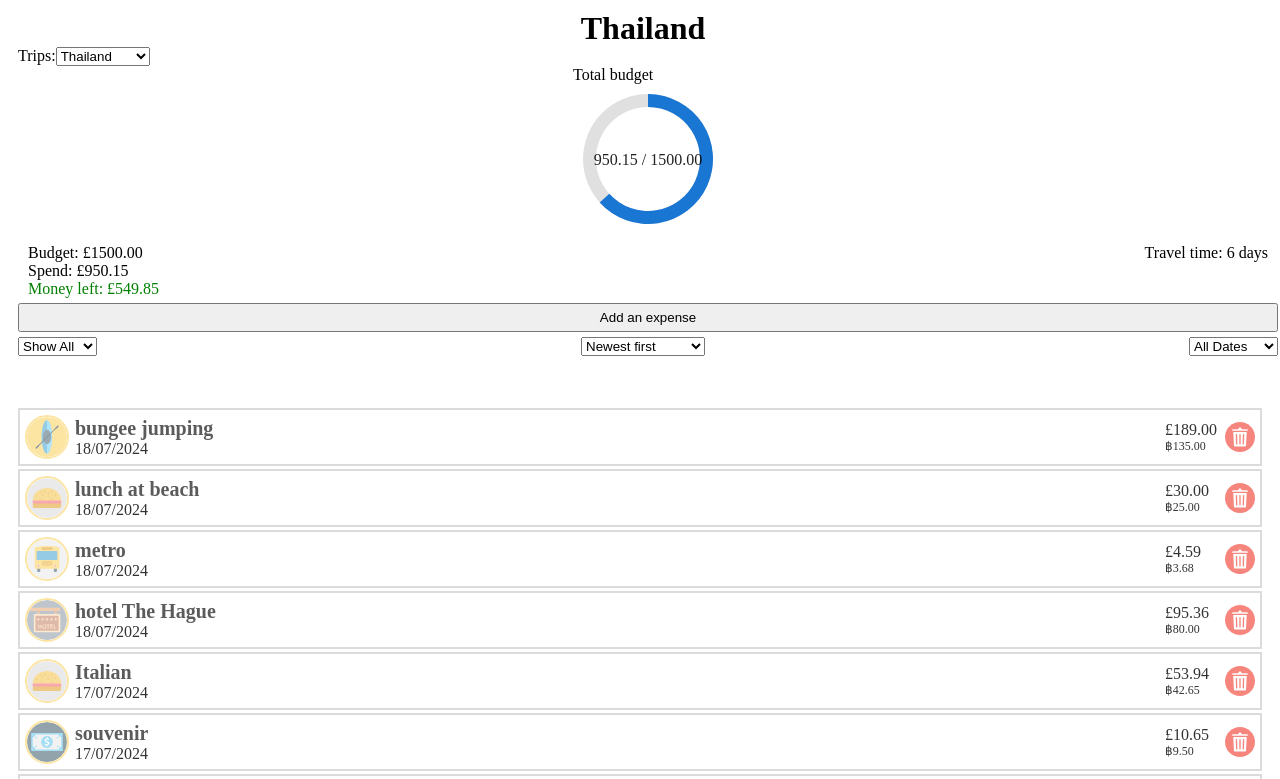
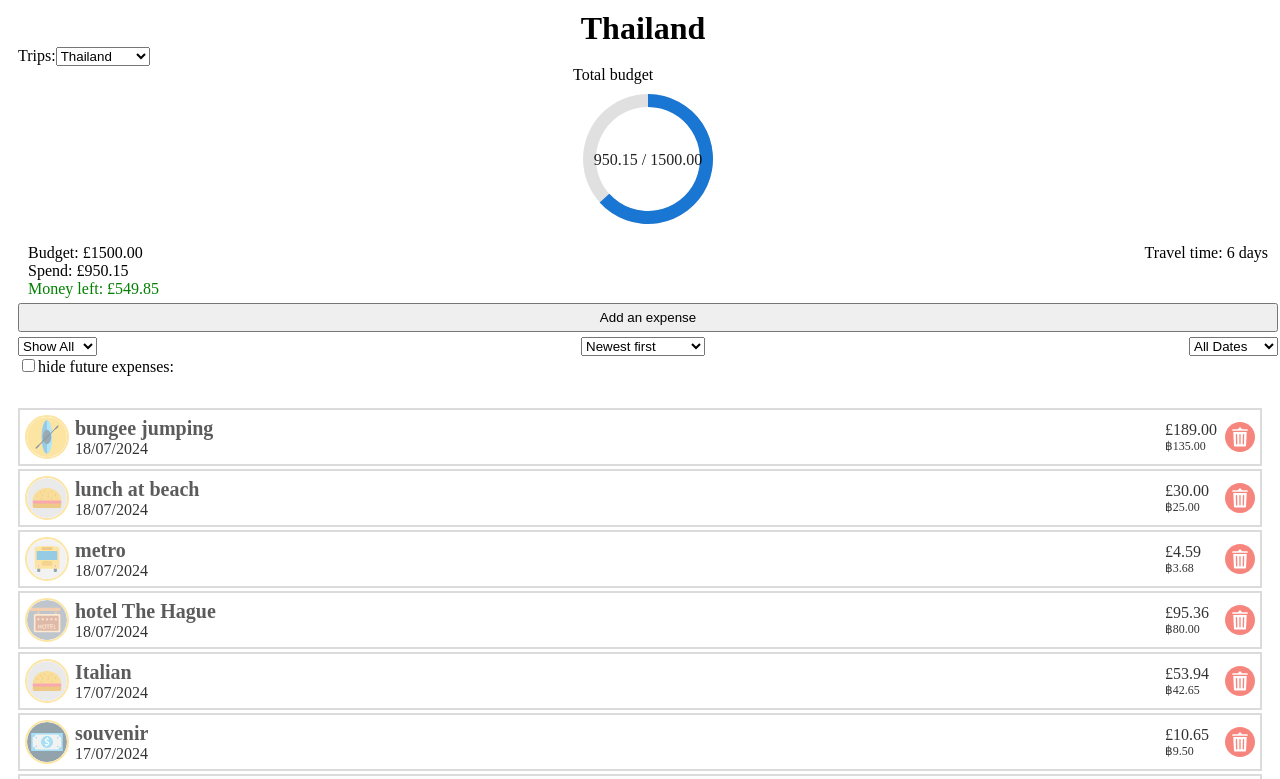
Before and after one commit to russell-gh/travel-tally, a React (Vite) app: page /dashboard in a window 1280 px wide. Shown: the top 779 px of the page. Built offline with nearby package versions, Linux system fonts and the light colour scheme.

Commit message:
checkbox future expenses working

```diff
--- a/fakeExpenseData.json
+++ b/fakeExpenseData.json
@@ -722,7 +722,7 @@
         "splitBill": false
       },
       {
-        "id": "expense_A5rdJ7nS8kJ3fHA25T4gf",
+        "id": "expense_A6rdJ7nS8kJ3fHA25T4gf",
         "amount": {
           "fromValue": 4000,
           "fromCurrency": "EUR",
--- a/src/components/dashboard/ControlsExpenses.jsx
+++ b/src/components/dashboard/ControlsExpenses.jsx
@@ -3,6 +3,7 @@ import Order from "./filter/order";
 import FilterDate from "./filter/FilterDate";
 import ShowFutureExpenses from "./filter/ShowFutureExpenses";
 import dayjs from "dayjs";
+import { includesFutureExpenses } from "../../utils/utilsDates";
 
 const ControlsExpenses = ({
   expenses,
@@ -15,8 +16,7 @@ const ControlsExpenses = ({
   }
   startDate = dayjs(startDate);
   endDate = dayjs(endDate);
-  const stillTravelling =
-    dayjs().isBefore(endDate) && startDate.isBefore(dayjs());
+  const includesFuture = includesFutureExpenses(expenses);
   return (
     <>
       <div className="controlsExpenses">
@@ -27,7 +27,7 @@ const ControlsExpenses = ({
           expensesCategories={expensesCategories}
         />
       </div>
-      {stillTravelling && <ShowFutureExpenses />}
+      {includesFuture && <ShowFutureExpenses />}
     </>
   );
 };
--- a/src/components/dashboard/Dashboard.jsx
+++ b/src/components/dashboard/Dashboard.jsx
@@ -1,5 +1,9 @@
 import { useSelector } from "react-redux";
-import { selectSelectedTripId, selectTrips } from "../../redux/homeSlice";
+import {
+  selectSelectedTripId,
+  selectHideFutureExpenses,
+  selectTrips,
+} from "../../redux/homeSlice";
 import { findItem, getIndex } from "../../utils/utils";
 import Expenses from "./Expenses";
 import Title from "./Title";
@@ -23,6 +27,7 @@ const Dashboard = () => {
   const order = useSelector(selectOrder);
   const filter = useSelector(selectFilter);
   const filterDate = useSelector(selectFilterDate);
+  const hideFutureExpenses = useSelector(selectHideFutureExpenses);
 
   if (!trips || trips.length === 0) {
     return <Message message="Loading.." />;
@@ -36,7 +41,13 @@ const Dashboard = () => {
 
   const expensesCategories = filterCategories(expenses, filter); // filters expenses on activities so daily budget ca be filtered with activities
   let expensesArray = createExpensesArray(expensesCategories, details); //should this be in a useEffect?
-  const filtered = getSortedandFiltered(_expenses, order, filter, filterDate);
+  const filtered = getSortedandFiltered(
+    _expenses,
+    order,
+    filter,
+    filterDate,
+    hideFutureExpenses
+  );
 
   return (
     <div className="dashboard">
--- a/src/components/dashboard/filter/FilterDate.jsx
+++ b/src/components/dashboard/filter/FilterDate.jsx
@@ -1,16 +1,17 @@
-import { useDispatch } from "react-redux";
-import { formEvent } from "../../../redux/homeSlice";
+import { useDispatch, useSelector } from "react-redux";
+import { formEvent, selectHideFutureExpenses } from "../../../redux/homeSlice";
 import FormElement from "../../../reusable-code/FormElement";
 import { getArrayOfValues } from "../../../utils/utils";
 
 const FilterDate = ({ expenses, expensesCategories }) => {
   const dispatch = useDispatch();
+  const hideFutureExpenses = useSelector(selectHideFutureExpenses);
 
   if (!expenses || !expensesCategories) {
     return;
   }
 
-  let arrDates = getArrayOfValues(expenses, "startDate");
+  let arrDates = getArrayOfValues(expenses, "startDate", hideFutureExpenses);
   let arrDatesCategories = getArrayOfValues(expensesCategories, "startDate");
 
   if (!arrDatesCategories) {
--- a/src/components/dashboard/filter/ShowFutureExpenses.jsx
+++ b/src/components/dashboard/filter/ShowFutureExpenses.jsx
@@ -1,12 +1,19 @@
 import FormElement from "../../../reusable-code/FormElement";
+import { toggleHideFutureExpenses } from "../../../redux/homeSlice";
+import { useDispatch } from "react-redux";
 
 const ShowFutureExpenses = () => {
+  const dispatch = useDispatch();
+
   return (
     <>
       <FormElement
         type="checkbox"
-        id="showFutureExpenses"
-        label="show future expenses"
+        id="hideFutureExpenses"
+        label="hide future expenses"
+        callback={(e) => {
+          dispatch(toggleHideFutureExpenses(e.target.checked));
+        }}
       />
     </>
   );
--- a/src/redux/homeSlice.js
+++ b/src/redux/homeSlice.js
@@ -114,6 +114,9 @@ export const homeSlice = createSlice({
         state.trips[indexOf].expenses.push(result);
       }
     },
+    toggleHideFutureExpenses: (state, { payload }) => {
+      state.hideFutureExpenses = payload;
+    },
   },
 });
 
@@ -123,6 +126,7 @@ export const {
   togglePopUp,
   formEvent,
   addExpenseData,
+  toggleHideFutureExpenses,
 } = homeSlice.actions;
 
 export const selectTrips = (state) => state.home.trips;
@@ -138,5 +142,7 @@ export const selectCurrencyRates = (state) => state.home.currencyRates;
 export const selectCurrencyNames = (state) => state.home.currencyNames;
 export const selectHomeCurrency = (state) => state.home.homeCurrency;
 export const selectSelectedTripId = (state) => state.home.selectedTripId;
+export const selectHideFutureExpenses = (state) =>
+  state.home.hideFutureExpenses;
 
 export default homeSlice.reducer;
--- a/src/utils/getSortedandFiltered.js
+++ b/src/utils/getSortedandFiltered.js
@@ -1,6 +1,13 @@
 import { unixToDate } from "./utilsDates";
+import dayjs from "dayjs";
 
-export const getSortedandFiltered = (data, order, filter, filterDate) => {
+export const getSortedandFiltered = (
+  data,
+  order,
+  filter,
+  filterDate,
+  hideFutureExpenses
+) => {
   let filtered = [...data];
 
   // select
@@ -54,6 +61,13 @@ export const getSortedandFiltered = (data, order, filter, filterDate) => {
     }
   }
 
+  //toggle show future expenses
+  if (hideFutureExpenses === true) {
+    filtered = filtered.filter((item) => {
+      return dayjs(item.startDate).isBefore(dayjs());
+    });
+  }
+
   return filtered;
 };
 
--- a/src/utils/utils.js
+++ b/src/utils/utils.js
@@ -1,4 +1,5 @@
 import { unixToDate } from "./utilsDates";
+import dayjs from "dayjs";
 
 export function getIndex(data, id, key) {
   const indexOf = data.findIndex((item) => {
@@ -49,8 +50,15 @@ export const getColourForSharedId = (arrSharedId, sharedId) => {
   }
 };
 
-export function getArrayOfValues(data, key) {
+export function getArrayOfValues(data, key, hideFutureExpenses) {
   let copy = [...data];
+
+  //hides future dates if checked
+  if (key === "startDate" && hideFutureExpenses === true) {
+    copy = copy.filter((item) => {
+      return dayjs(item.startDate).isBefore(dayjs());
+    });
+  }
   //makes an array of the dates
   copy = copy.map((item) => {
     return item[key];
--- a/src/utils/utilsDates.jsx
+++ b/src/utils/utilsDates.jsx
@@ -18,3 +18,13 @@ export function getUnixfromDate(str1) {
   var date1 = new Date(yr1, mon1 - 1, dt1);
   return date1;
 }
+
+export function includesFutureExpenses(data) {
+  let includesFutureExpenses;
+  data.forEach((item) => {
+    if (dayjs().isBefore(dayjs(item.startDate))) {
+      includesFutureExpenses = true;
+    }
+  });
+  return includesFutureExpenses;
+}
```
